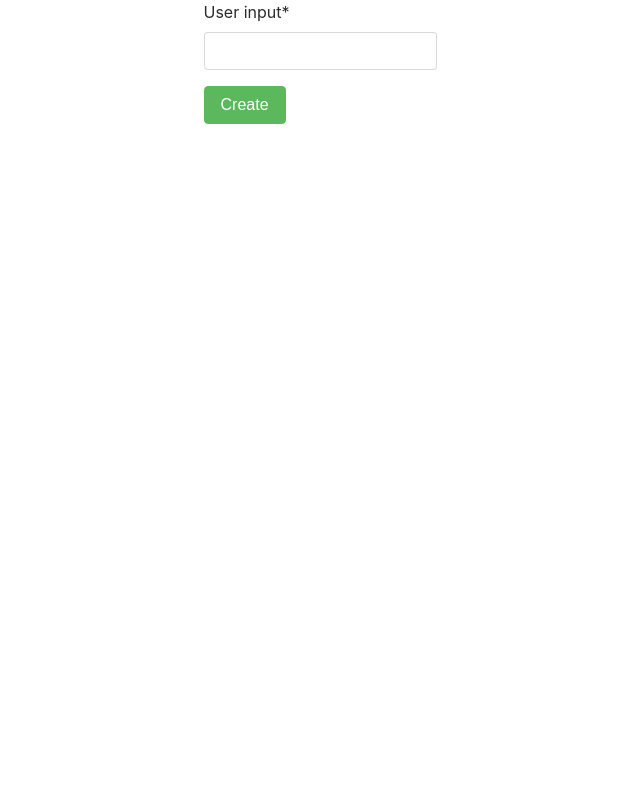
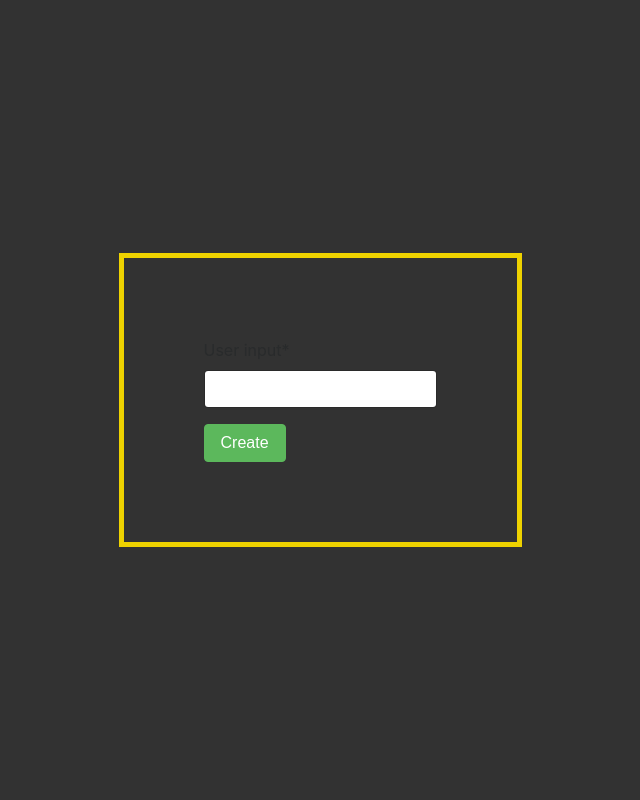
Before and after one commit to tdsprogramming/url_shortener, a Django app: page / in a window 1280 px wide. Shown: the whole page, without its empty margins (320-960 px from the left). Run offline with Django 3.2, Linux system fonts and the light colour scheme; some libraries are stand-ins or nearby versions.

Commit message:
add basic styling

```diff
--- a/templates/base.html
+++ b/templates/base.html
@@ -3,11 +3,22 @@
    <head>
       <link rel="stylesheet" href="https://maxcdn.bootstrapcdn.com/bootstrap/4.0.0-beta.3/css/bootstrap.min.css" integrity="sha384-Zug+QiDoJOrZ5t4lssLdxGhVrurbmBWopoEl+M6BdEfwnCJZtKxi1KgxUyJq13dy" crossorigin="anonymous">
       <script src="https://ajax.googleapis.com/ajax/libs/jquery/3.2.1/jquery.min.js"></script>
+      <style type="text/css">
+         html, body{
+            height:100%;
+            background-color:rgb(50,50,50);
+         }
+         .box-wrapper{
+            padding: 5rem;
+            border:5px solid rgb(238,210,0);
+            /*border-radius: 5px;*/
+            /*background-color:rgb(100,100,100);*/
+            /*box-shadow: 10px 10px 5px rgba(238,210,2,.5);*/
+         }
+      </style>
    </head>
    <body>
-      {% block base_content %}
-
-      {% endblock base_content %}
+      {% block base_content %}{% endblock base_content %}
       <script src="https://maxcdn.bootstrapcdn.com/bootstrap/4.0.0-beta.3/js/bootstrap.min.js" integrity="sha384-a5N7Y/aK3qNeh15eJKGWxsqtnX/wWdSZSKp+81YjTmS15nvnvxKHuzaWwXHDli+4" crossorigin="anonymous"></script>
       <script src="https://cdnjs.cloudflare.com/ajax/libs/popper.js/1.12.9/umd/popper.min.js" integrity="sha384-ApNbgh9B+Y1QKtv3Rn7W3mgPxhU9K/ScQsAP7hUibX39j7fakFPskvXusvfa0b4Q" crossorigin="anonymous"></script>
    </body>
--- a/templates/main.html
+++ b/templates/main.html
@@ -1,8 +1,9 @@
 {% extends 'base.html' %}
 {% load crispy_forms_tags %}
 {% block base_content %}
-<div class="container">
-   <div class="row justify-content-center">
+<div class="container" style="height:100%;">
+   <div class="row justify-content-center align-items-center" style="height:100%;">
+      <div class="box-wrapper">
          <form method="POST" id="url-form">{% csrf_token %}
             <div class="form-group">
                {{form|crispy}}
@@ -11,4 +12,5 @@
          </form>
       </div>
    </div>
+</div>
 {% endblock base_content %}
```
Also changed, not shown: templates/detail.html (+13 -7 lines). Lines whose indentation alone changed are shown as unchanged.
